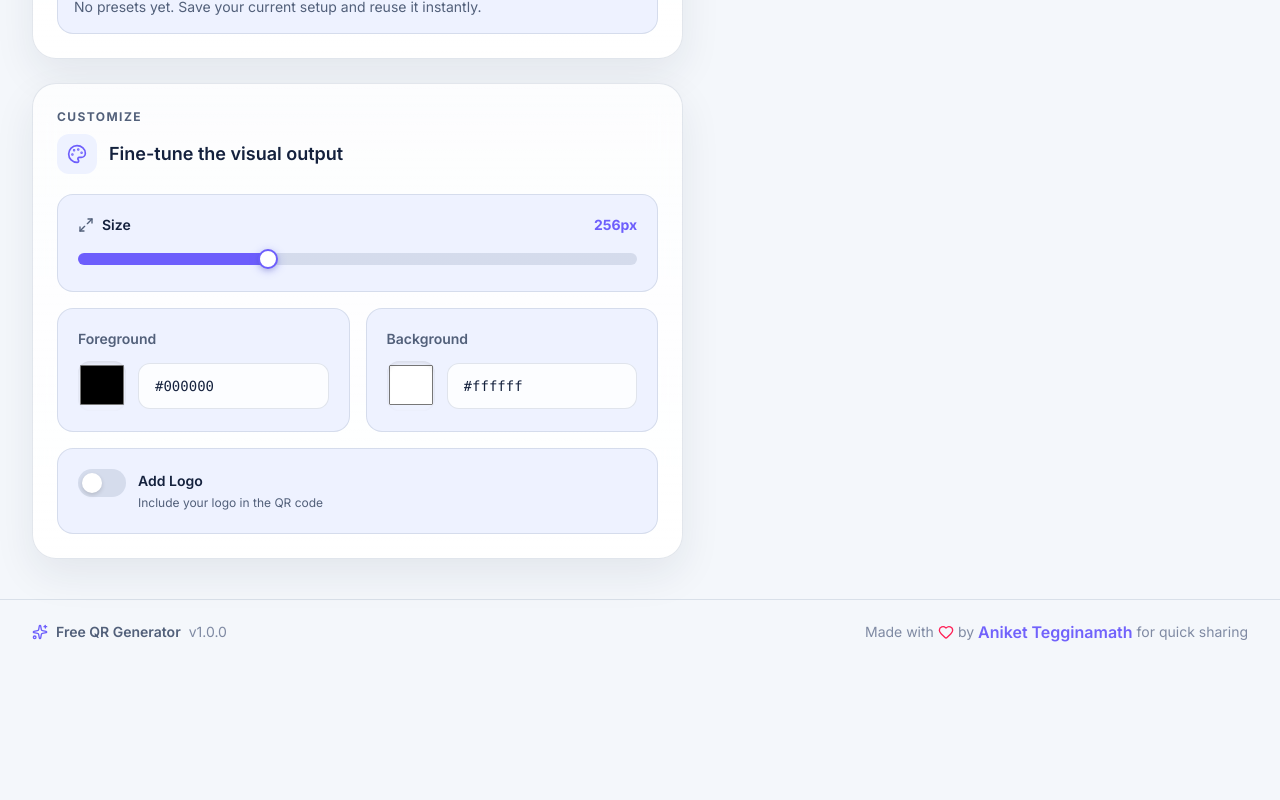
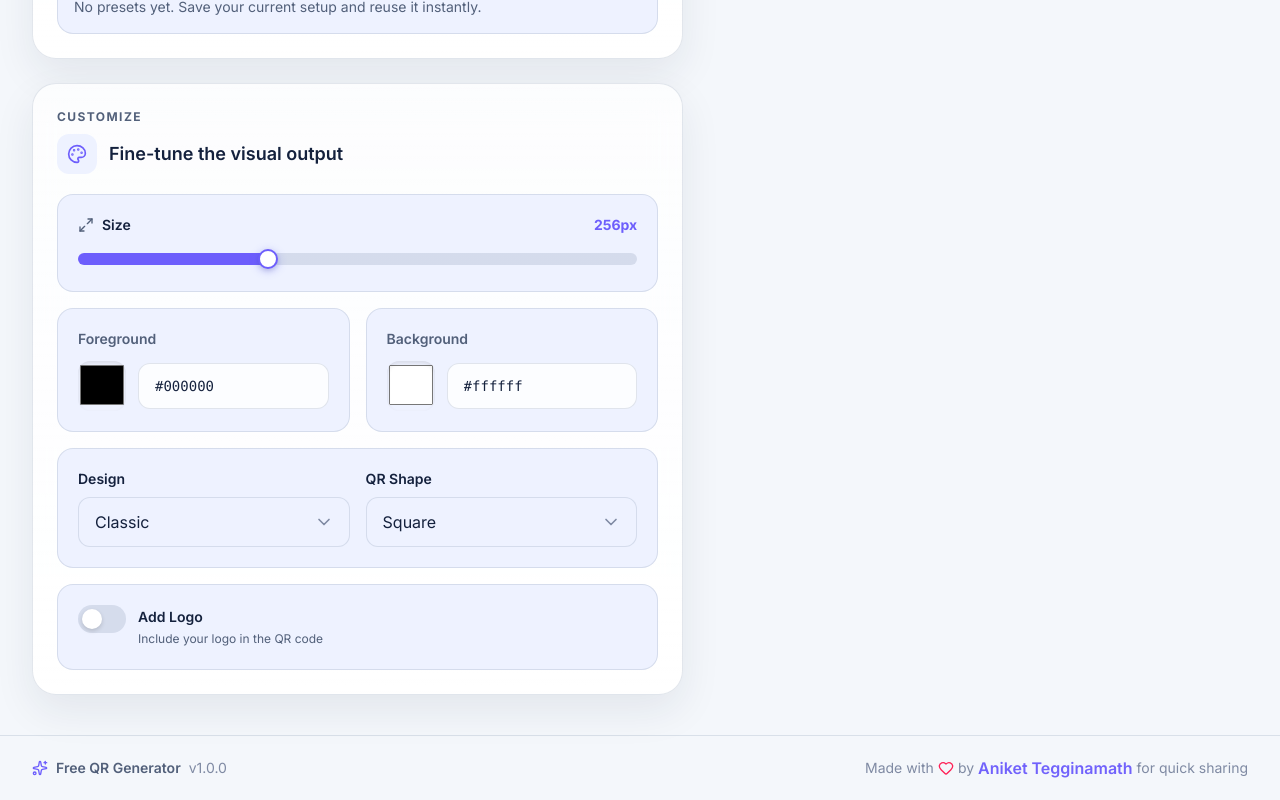
Before and after one commit to Aniket886/QR-ZEN, a Next.js app: page / in a window 1280 px wide. Shown: the part 1268-2068 px from the top of the page. Before the commit the page ends 1932 px from the top, so only its background shows below. Built offline with nearby package versions, Linux system fonts and the light colour scheme.

Commit message:
feat: add design preset and qr shape controls

```diff
--- a/src/components/qr/CustomizationPanel.tsx
+++ b/src/components/qr/CustomizationPanel.tsx
@@ -5,12 +5,23 @@ import { ColorPicker } from '@/components/ui/ColorPicker';
 import { Toggle } from '@/components/ui/Toggle';
 import { Input } from '@/components/ui/Input';
 import { Slider } from '@/components/ui/Slider';
+import { Select } from '@/components/ui/Select';
 import { Palette, Maximize2 } from 'lucide-react';
 
 interface CustomizationPanelProps {
   options: QRGeneratorOptions;
   onChange: (options: Partial<QRGeneratorOptions>) => void;
 }
+
+const designPresets: Record<
+  QRGeneratorOptions['designPreset'],
+  Pick<QRGeneratorOptions, 'fgColor' | 'bgColor' | 'qrShape' | 'marginSize'>
+> = {
+  classic: { fgColor: '#000000', bgColor: '#ffffff', qrShape: 'square', marginSize: 0 },
+  midnight: { fgColor: '#8c7bff', bgColor: '#0b1328', qrShape: 'rounded', marginSize: 1 },
+  ocean: { fgColor: '#006b7a', bgColor: '#e9fdff', qrShape: 'rounded', marginSize: 1 },
+  sunset: { fgColor: '#7a245a', bgColor: '#fff1f2', qrShape: 'circle', marginSize: 3 },
+};
 
 export function CustomizationPanel({ options, onChange }: CustomizationPanelProps) {
   return (
@@ -65,6 +76,39 @@ export function CustomizationPanel({ options, onChange }: CustomizationPanelProp
         </div>
 
         <div className="panel-muted min-w-0 p-3.5 sm:p-5">
+          <div className="grid grid-cols-1 gap-4 md:grid-cols-2">
+            <Select
+              label="Design"
+              value={options.designPreset}
+              options={[
+                { value: 'classic', label: 'Classic' },
+                { value: 'midnight', label: 'Midnight' },
+                { value: 'ocean', label: 'Ocean' },
+                { value: 'sunset', label: 'Sunset' },
+              ]}
+              onChange={(e) => {
+                const designPreset = e.target.value as QRGeneratorOptions['designPreset'];
+                onChange({ designPreset, ...designPresets[designPreset] });
+              }}
+            />
+            <Select
+              label="QR Shape"
+              value={options.qrShape}
+              options={[
+                { value: 'square', label: 'Square' },
+                { value: 'rounded', label: 'Rounded' },
+                { value: 'circle', label: 'Circle' },
+              ]}
+              onChange={(e) =>
+                onChange({
+                  qrShape: e.target.value as QRGeneratorOptions['qrShape'],
+                })
+              }
+            />
+          </div>
+        </div>
+
+        <div className="panel-muted min-w-0 p-3.5 sm:p-5">
           <Toggle
             checked={options.includeLogo}
             onChange={(includeLogo) => onChange({ includeLogo })}
```
